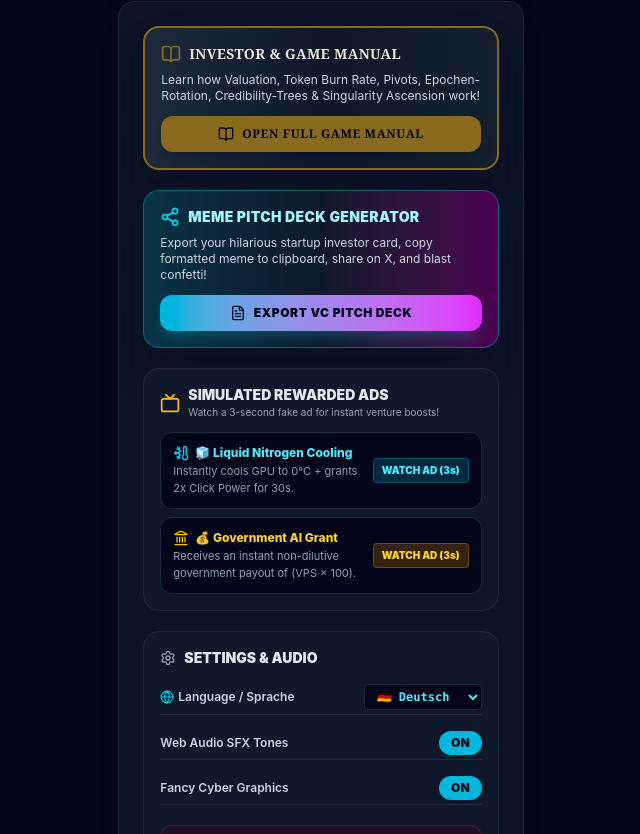
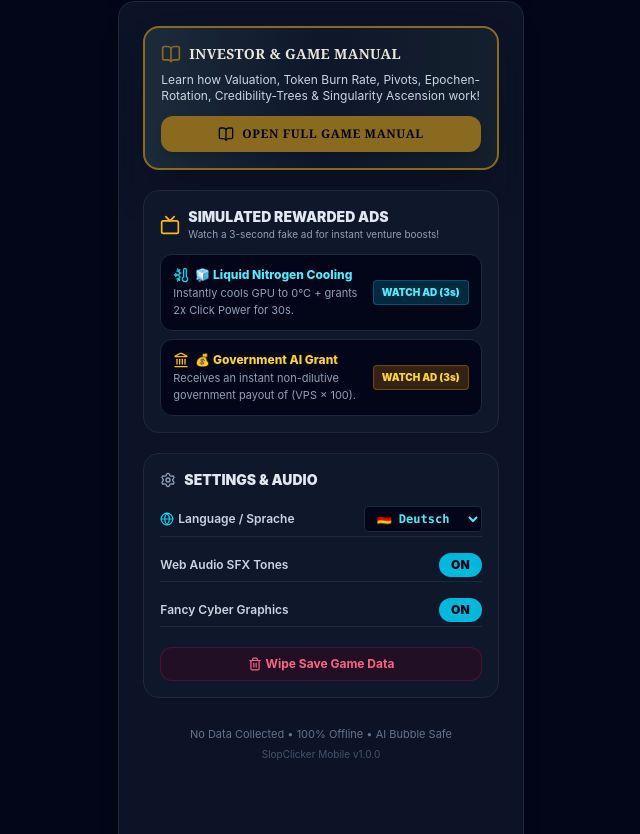
Before and after one commit to mnb-pixel/SlopClicker, a React (Vite) app: page / in a window 1280 px wide. Shown: the part 1460-2294 px from the top of the page, without its empty margins (319-959 px from the left). Built offline with nearby package versions, Linux system fonts and the light colour scheme.

Commit message:
fix: BadgesModal portal rendering and translation lookups, remove redundant bottom Pitch Deck banner

```diff
--- a/src/components/modals/BadgesModal.jsx
+++ b/src/components/modals/BadgesModal.jsx
@@ -1,21 +1,36 @@
 import React, { useState } from 'react';
+import { createPortal } from 'react-dom';
 import * as Icons from 'lucide-react';
 import { ACHIEVEMENTS_DATA } from '../../data/achievementsData';
 
-export function BadgesModal({ isOpen, onClose, unlockedAchievements = [] }) {
+export function BadgesModal({ isOpen = true, onClose, unlockedAchievements = [], t }) {
   const [filter, setFilter] = useState('ALL'); // 'ALL' | 'UNLOCKED' | 'LOCKED'
   const [searchQuery, setSearchQuery] = useState('');
 
   if (!isOpen) return null;
+
+  const tr = t || ((k) => k);
 
   const renderIcon = (iconName, className = 'w-5 h-5') => {
     const IconComp = Icons[iconName] || Icons.Trophy;
     return <IconComp className={className} />;
   };
 
-  const unlockedCount = unlockedAchievements.length;
+  const unlockedCount = new Set(unlockedAchievements).size;
   const totalCount = ACHIEVEMENTS_DATA.length;
   const progressPct = Math.round((unlockedCount / totalCount) * 100);
+
+  const getAchTitle = (ach) => {
+    const key = `ach_${ach.id}_name`;
+    const val = tr(key);
+    return val && val !== key ? val : ach.name || `Badge ${ach.id}`;
+  };
+
+  const getAchQuote = (ach) => {
+    const key = `ach_${ach.id}_quote`;
+    const val = tr(key);
+    return val && val !== key ? val : ach.quote || 'Auszeichnung für herausragenden Hype.';
+  };
 
   const filteredBadges = ACHIEVEMENTS_DATA.filter((ach) => {
     const isUnlocked = unlockedAchievements.includes(ach.id);
@@ -23,16 +38,14 @@ export function BadgesModal({ isOpen, onClose, unlockedAchievements = [] }) {
     if (filter === 'LOCKED' && isUnlocked) return false;
     if (searchQuery.trim()) {
       const q = searchQuery.toLowerCase();
-      return (
-        (isUnlocked && ach.name.toLowerCase().includes(q)) ||
-        (isUnlocked && ach.desc.toLowerCase().includes(q)) ||
-        (isUnlocked && ach.quote.toLowerCase().includes(q))
-      );
+      const title = getAchTitle(ach).toLowerCase();
+      const quote = getAchQuote(ach).toLowerCase();
+      return (isUnlocked && (title.includes(q) || quote.includes(q)));
     }
     return true;
   });
 
-  return (
+  const modalContent = (
     <div
       className="fixed inset-0 z-50 bg-slate-950/85 backdrop-blur-md flex items-center justify-center p-4 animate-fadeIn"
       onClick={onClose}
@@ -162,11 +175,10 @@ export function BadgesModal({ isOpen, onClose, unlockedAchievements = [] }) {
                   </div>
                   <div>
                     <div className="font-extrabold text-xs text-slate-100 flex items-center gap-1.5">
-                      <span>{ach.name}</span>
+                      <span>{getAchTitle(ach)}</span>
                       <Icons.CheckCircle2 className="w-3.5 h-3.5 text-emerald-400" />
                     </div>
-                    <div className="text-[11px] text-slate-300 mt-0.5">{ach.desc}</div>
-                    <div className="text-[10px] text-amber-300/80 font-mono italic mt-0.5">"{ach.quote}"</div>
+                    <div className="text-[10px] text-amber-300/80 font-mono italic mt-0.5">"{getAchQuote(ach)}"</div>
                   </div>
                 </div>
               </div>
@@ -176,4 +188,6 @@ export function BadgesModal({ isOpen, onClose, unlockedAchievements = [] }) {
       </div>
     </div>
   );
+
+  return createPortal(modalContent, document.body);
 }
--- a/src/components/tabs/MiscTab.jsx
+++ b/src/components/tabs/MiscTab.jsx
@@ -39,24 +39,6 @@ export function MiscTab({
         </button>
       </div>
 
-      {/* Export VC Pitch Deck Banner */}
-      <div className="bg-gradient-to-r from-cyan-950 via-slate-900 to-fuchsia-950 p-4 rounded-2xl border border-cyan-500/40 shadow-2xl flex flex-col gap-2">
-        <div className="flex items-center gap-2">
-          <Icons.Share2 className="w-5 h-5 text-cyan-400" />
-          <h3 className="font-black text-sm uppercase tracking-wide text-cyan-200">
-            Meme Pitch Deck Generator
-          </h3>
-        </div>
-        <p className="text-xs text-slate-300">
-          Export your hilarious startup investor card, copy formatted meme to clipboard, share on X, and blast confetti!
-        </p>
-        <button
-          onClick={onOpenPitchDeck}
-          className="mt-1 w-full py-2.5 rounded-xl font-black text-xs uppercase tracking-wider bg-gradient-to-r from-cyan-500 to-fuchsia-500 text-slate-950 hover:from-cyan-400 hover:to-fuchsia-400 active:scale-95 shadow-lg shadow-cyan-500/20 transition-all flex items-center justify-center gap-2"
-        >
-          <Icons.FileText className="w-4 h-4" /> Export VC Pitch Deck
-        </button>
-      </div>
 
       {/* Simulated Rewarded Ad Monocle */}
       <div className="bg-slate-900 p-4 rounded-2xl border border-slate-800 flex flex-col gap-3">
--- a/src/components/tabs/StatsTab.jsx
+++ b/src/components/tabs/StatsTab.jsx
@@ -32,8 +32,10 @@ export function StatsTab({
     <div className="p-4 pb-20 max-w-md mx-auto">
       {isBadgesModalOpen && (
         <BadgesModal
+          isOpen={isBadgesModalOpen}
           unlockedAchievements={unlockedAchievements}
           onClose={() => setIsBadgesModalOpen(false)}
+          t={t}
         />
       )}
 
```
